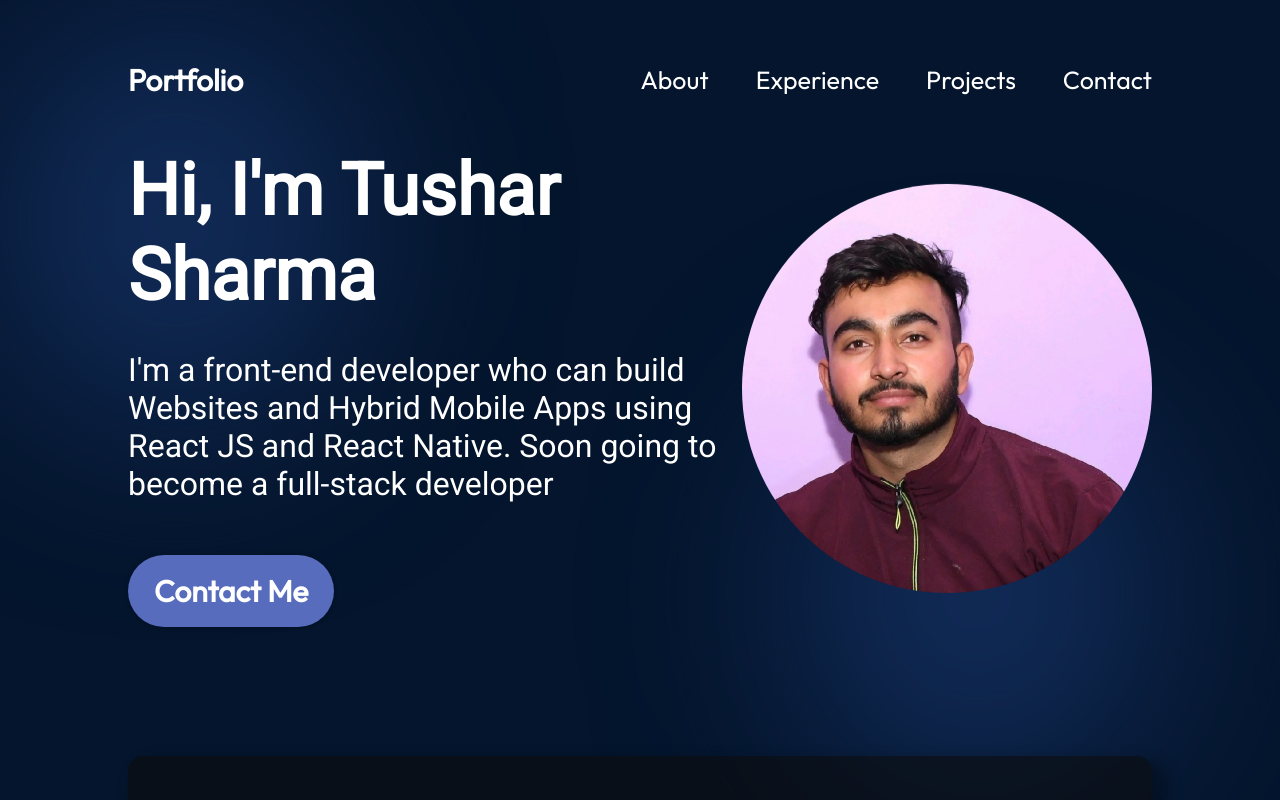
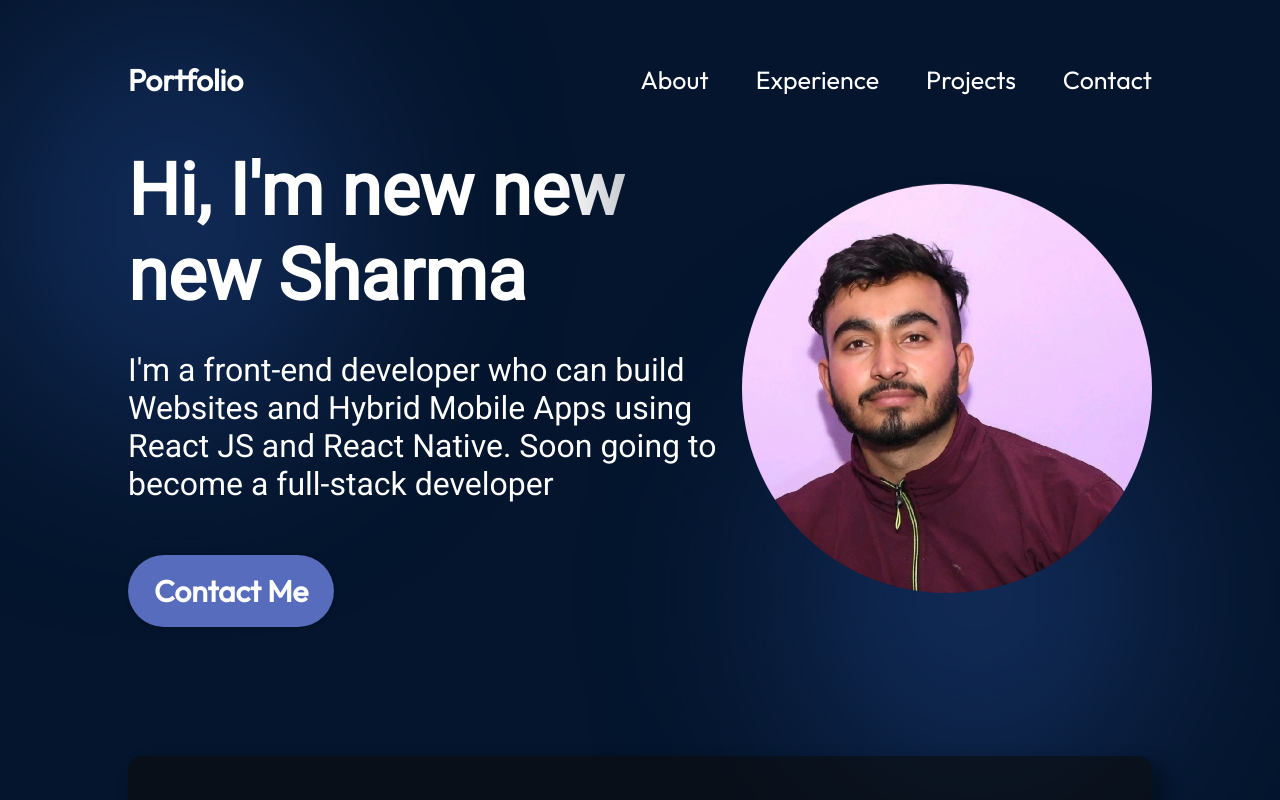
Before and after one commit to tushar6905/portfolio-app-js, a React (Vite) app: page / in a window 1280 px wide. Shown: the top 800 px of the page. Built offline with nearby package versions, Linux system fonts and the light colour scheme.

Commit message:
name changed

```diff
--- a/src/component/Hero/Hero.jsx
+++ b/src/component/Hero/Hero.jsx
@@ -6,7 +6,7 @@ const Hero = () => {
     <section className={styles.container}>
         <div className={styles.content}>
             <h1 className={styles.title}>
-                Hi, I'm Tushar Sharma
+                Hi, I'm new new new Sharma
             </h1>
             <p className={styles.description}>
                 I'm a front-end developer who can build Websites and Hybrid Mobile Apps using React JS and React Native. Soon going to become a full-stack developer
```
